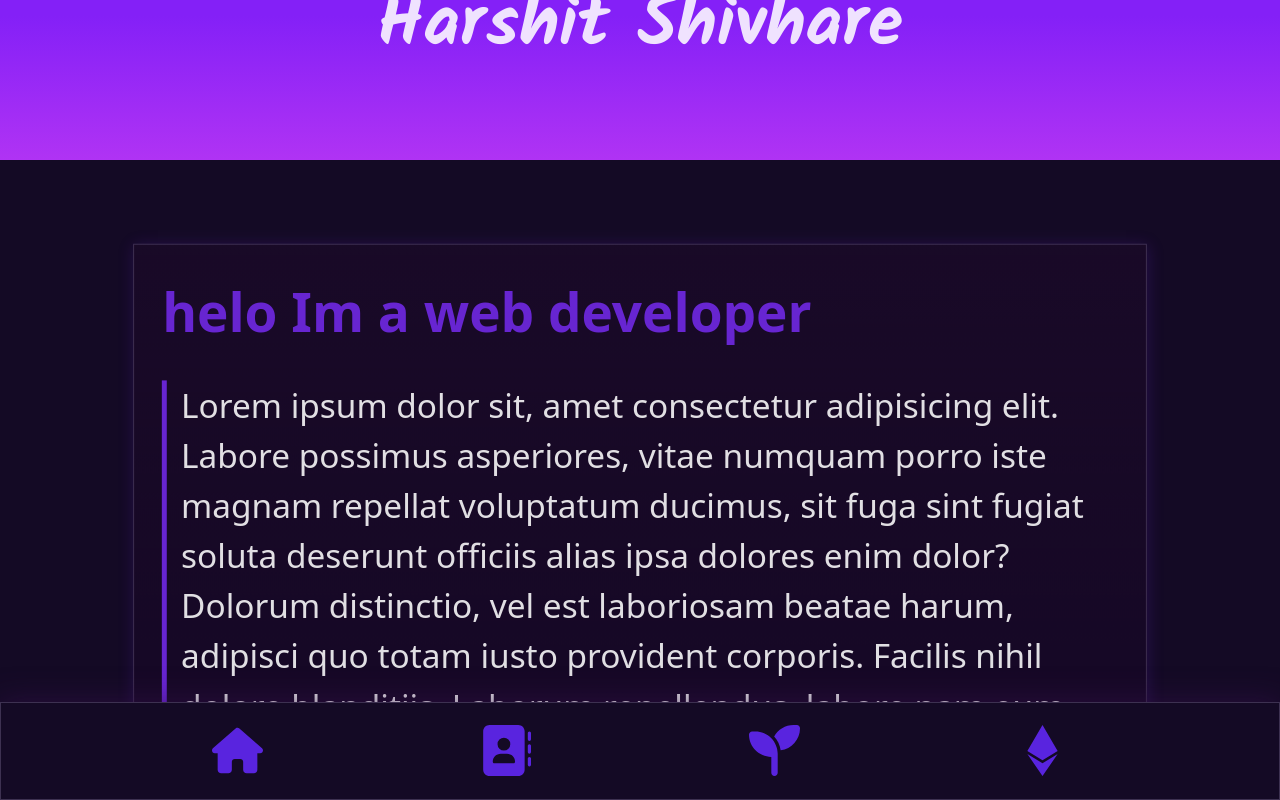
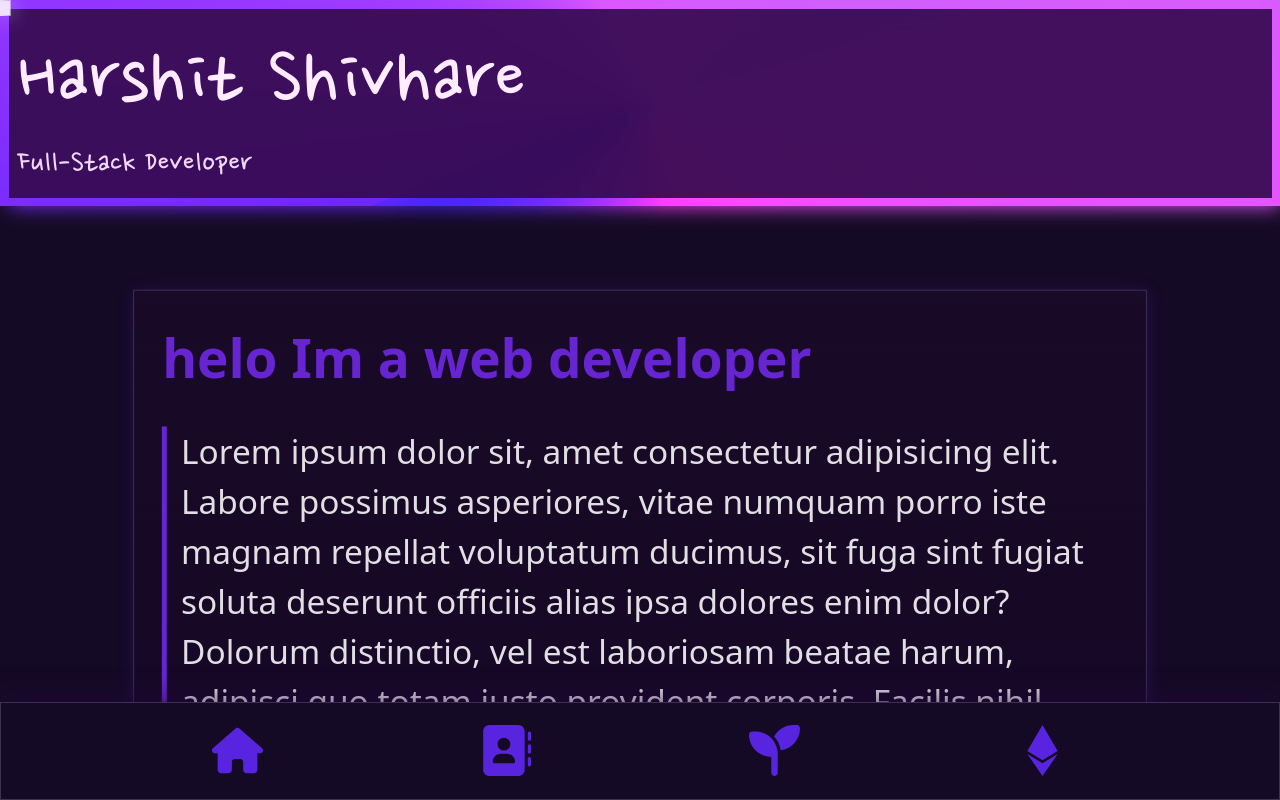
Before and after one commit to Developer-Harshit/portfolio-interface, a Vue app: page / in a window 1280 px wide. Shown: the top 800 px of the page. Built offline with nearby package versions, Linux system fonts and the light colour scheme.

Commit message:
styled header

```diff
--- a/src/components/Master/master-header.vue
+++ b/src/components/Master/master-header.vue
@@ -1,6 +1,9 @@
 <template>
   <header>
-    <ui-heading>Harshit Shivhare</ui-heading>
+    <ui-heading
+      >Harshit Shivhare
+      <template #desc>Full-Stack Developer</template></ui-heading
+    >
     <progress-bar></progress-bar>
     <master-nav></master-nav>
   </header>
--- a/src/components/Master/master-nav.vue
+++ b/src/components/Master/master-nav.vue
@@ -62,7 +62,7 @@ nav {
   z-index: 5;
   left: 0;
   bottom: 0;
-  filter: var(--shadow-filter-dark);
+  filter: var(--filter-shadow-dark);
   background: var(--background-base);
   border: var(--border-white);
 }
@@ -82,7 +82,7 @@ li:hover {
   background-color: var(--background-base);
   transform: scale(1.5);
 
-  filter: var(--shadow-filter-dark);
+  filter: var(--filter-shadow-white);
 }
 li:hover img,
 a:active img {
--- a/src/components/Sketch/progress-bar.vue
+++ b/src/components/Sketch/progress-bar.vue
@@ -62,7 +62,6 @@ export default {
       );
 
       this.screenHeight = html.clientHeight; // window.outerHeight;
-      console.log(this.siteHeight, this.screenHeight);
       // your code for handling resize...
     },
     handleScroll() {
@@ -81,7 +80,9 @@ export default {
   z-index: 5;
   left: 0;
   top: 0;
-  filter: var(--shadow-filter-white);
+  filter: var(--filter-shadow-white);
+  border: 1px solid rgba(255, 255, 255, 0.502);
+  border-left: 10px solid rgba(255, 255, 255, 0.849);
   background-color: rgb(74, 18, 139);
   background: linear-gradient(250deg, var(--highlight-gradient));
 
--- a/src/components/UI/ui-heading.vue
+++ b/src/components/UI/ui-heading.vue
@@ -1,8 +1,11 @@
 <template>
-  <div>
-    <h1>
-      <slot></slot>
-    </h1>
+  <div class="container">
+    <div class="gradient">
+      <h1>
+        <slot></slot>
+      </h1>
+      <p><slot name="desc"></slot></p>
+    </div>
   </div>
 </template>
 <script>
@@ -13,9 +16,10 @@ export default {
 </script>
 <style scoped>
 @import url("https://fonts.googleapis.com/css2?family=Kalam:wght@700&display=swap");
+@import url("https://fonts.googleapis.com/css2?family=Nanum+Pen+Script&display=swap");
+/*
+
 div {
-  height: 20svh;
-  padding: 0svh 0 10svh 0;
   margin: auto;
   display: flex;
   align-items: flex-end;
@@ -28,4 +32,72 @@ h1 {
   font-weight: bolder;
   font-size: var(--size-big);
 }
+*/
+/* Others*/
+
+@property --gradient-angle {
+  syntax: "<angle>";
+  initial-value: 0deg;
+  inherits: false;
+}
+.container {
+  padding: 0.3rem;
+  margin: auto;
+  position: relative;
+  z-index: 1;
+  background-color: #4158d0;
+  --gradient-contain: conic-gradient(
+    from var(--gradient-angle),
+    #4819ca 0%,
+    #933adc 25%,
+    #8b40dc 50%,
+    #b32bcb 75%,
+    #2b19ca 100%
+  );
+  background-image: var(--gradient-contain);
+  animation: gradient-move 10s linear infinite;
+  filter: brightness(150%);
+}
+
+@keyframes gradient-move {
+  0% {
+    --gradient-angle: 0deg;
+  }
+  50% {
+    --gradient-angle: 180deg;
+  }
+  100% {
+    --gradient-angle: 360deg;
+  }
+}
+.container:before {
+  content: "";
+  z-index: -1;
+  position: absolute;
+  width: -webkit-fill-available;
+  height: -webkit-fill-available;
+  background-image: inherit;
+  background-image: var(--gradient-contain);
+  filter: var(--filter-blur);
+}
+
+.gradient {
+  padding: 0.3rem;
+  min-height: 20svh;
+  overflow: hidden;
+
+  background-color: #230731ea;
+  font-family: "Nanum Pen Script", cursive;
+}
+h1 {
+  font-size: var(--size-big);
+  color: #f3e4faad;
+  text-align: start;
+}
+p {
+  margin-top: -10px;
+  font-size: var(--size-small);
+  color: #c3b9c2c5;
+  display: block;
+}
 </style>
--- a/src/styles/base.css
+++ b/src/styles/base.css
@@ -5,7 +5,7 @@
 :root {
   --size-small: clamp(0.75rem, 0.4375rem + 1.6667vw, 2rem);
   --size-med: clamp(1.5625rem, 1.3281rem + 1.25vw, 2.5rem);
-  --size-big: clamp(2.1875rem, 1.9531rem + 1.25vw, 3.125rem);
+  --size-big: clamp(2.2875rem, 2.3531rem + 1.65vw, 4.125rem);
 
   --font-base: sans-serif;
   --font-alpha: Arial;
@@ -24,9 +24,11 @@
 
   --highlight-gradient: var(--highlight-violet) 0%, var(--highlight-red) 100%;
 
-  --shadow-filter-white: drop-shadow(0px 0px 15px #ededf28d);
+  --filter-shadow-white: drop-shadow(0px 0px 10px #cab3fbea);
 
-  --shadow-filter-dark: drop-shadow(0px 0px 15px #350f4d98);
+  --filter-blur: blur(10px);
+
+  --filter-shadow-dark: drop-shadow(0px 0px 15px #24043dc8);
   --border-white: 1px solid #dbcaff34;
 
   font-weight: 400;
```
Also changed, not shown: junk.txt (deleted).
